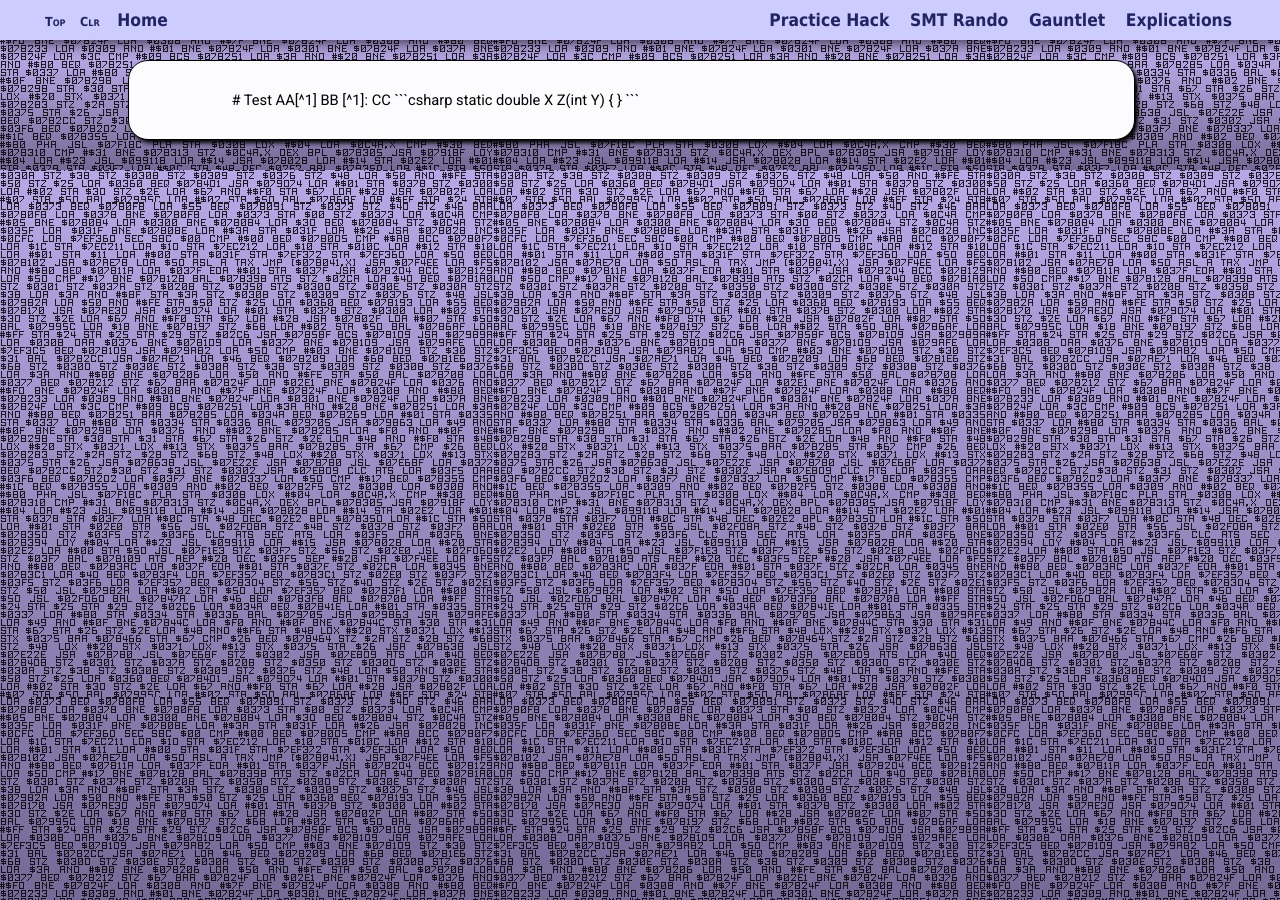
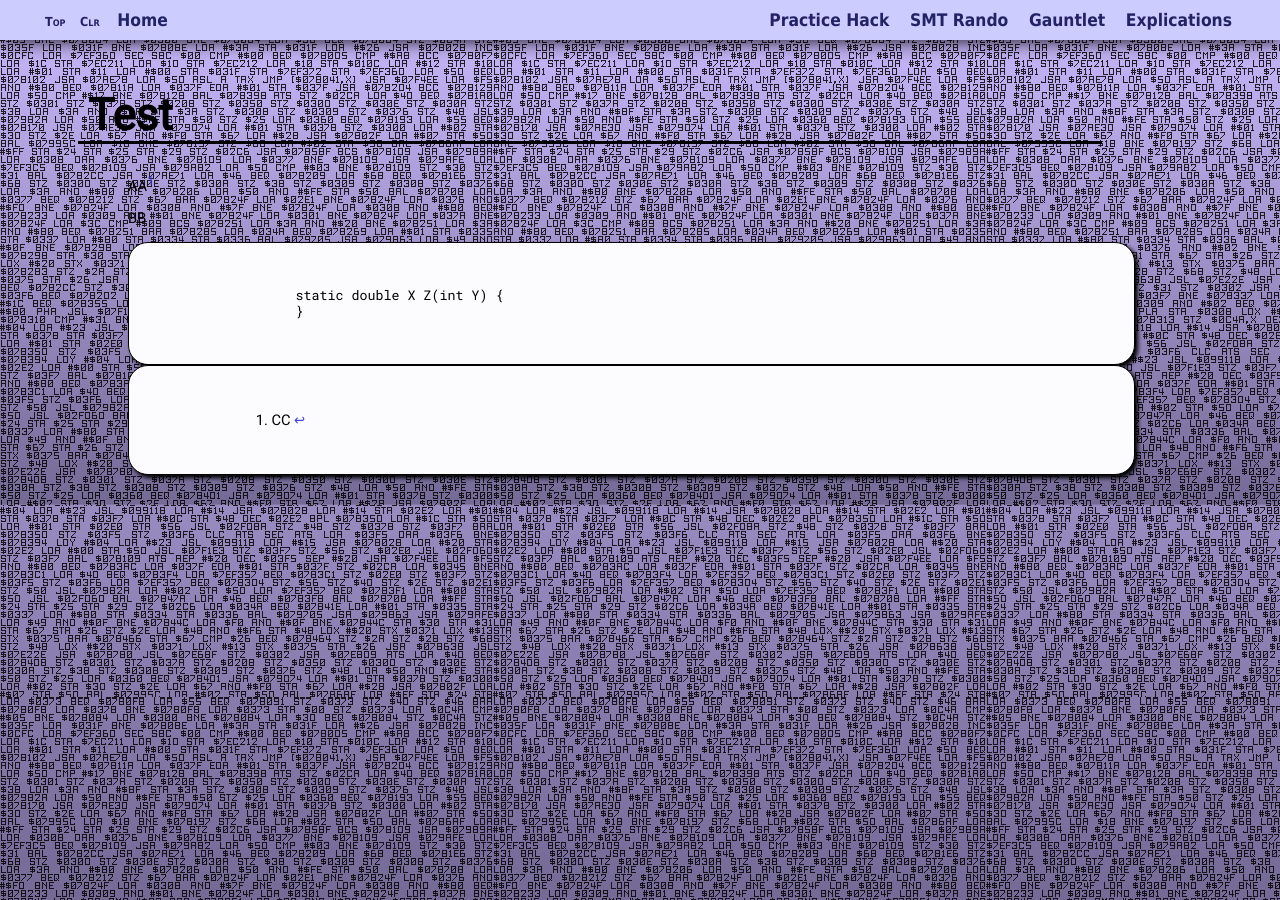
Before and after one commit to spannerisms/spannerisms.github.io, a Jekyll site: the page built from test.md, in a window 1280 px wide and 900 px high. Built offline with Jekyll 4.4.1, drawn with Linux system fonts in a browser that asks for light colours.

Commit message:
Update test.md

````diff
--- a/test.md
+++ b/test.md
@@ -3,7 +3,6 @@ layout: default
 title: test
 background: mechanicsbg
 ---
-<div class="contentstuff glitchexp">
 
 # Test
 
@@ -18,6 +17,3 @@ BB
 	static double X Z(int Y) {
 	}
 ```
-
-
-</div>
````
